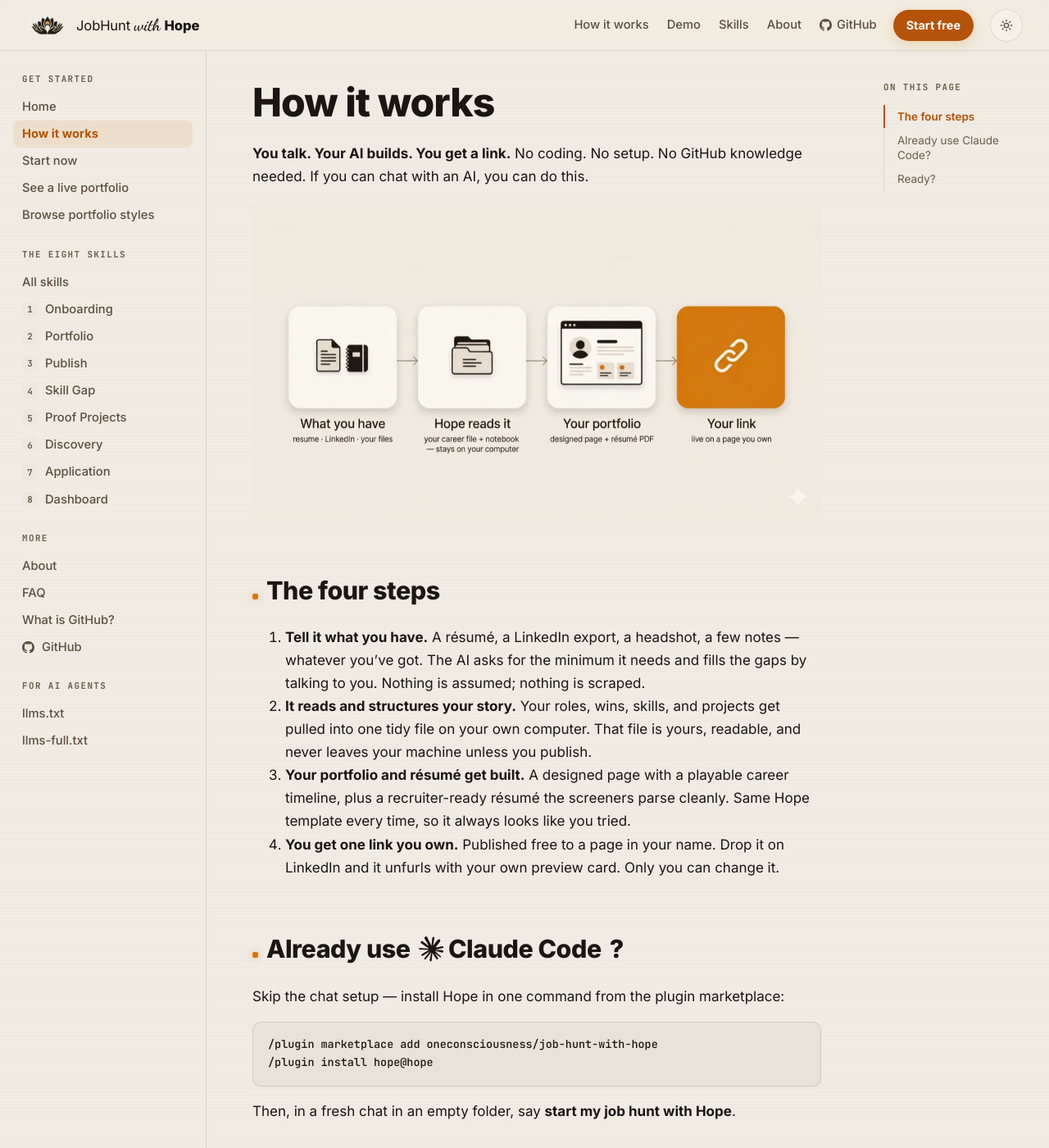
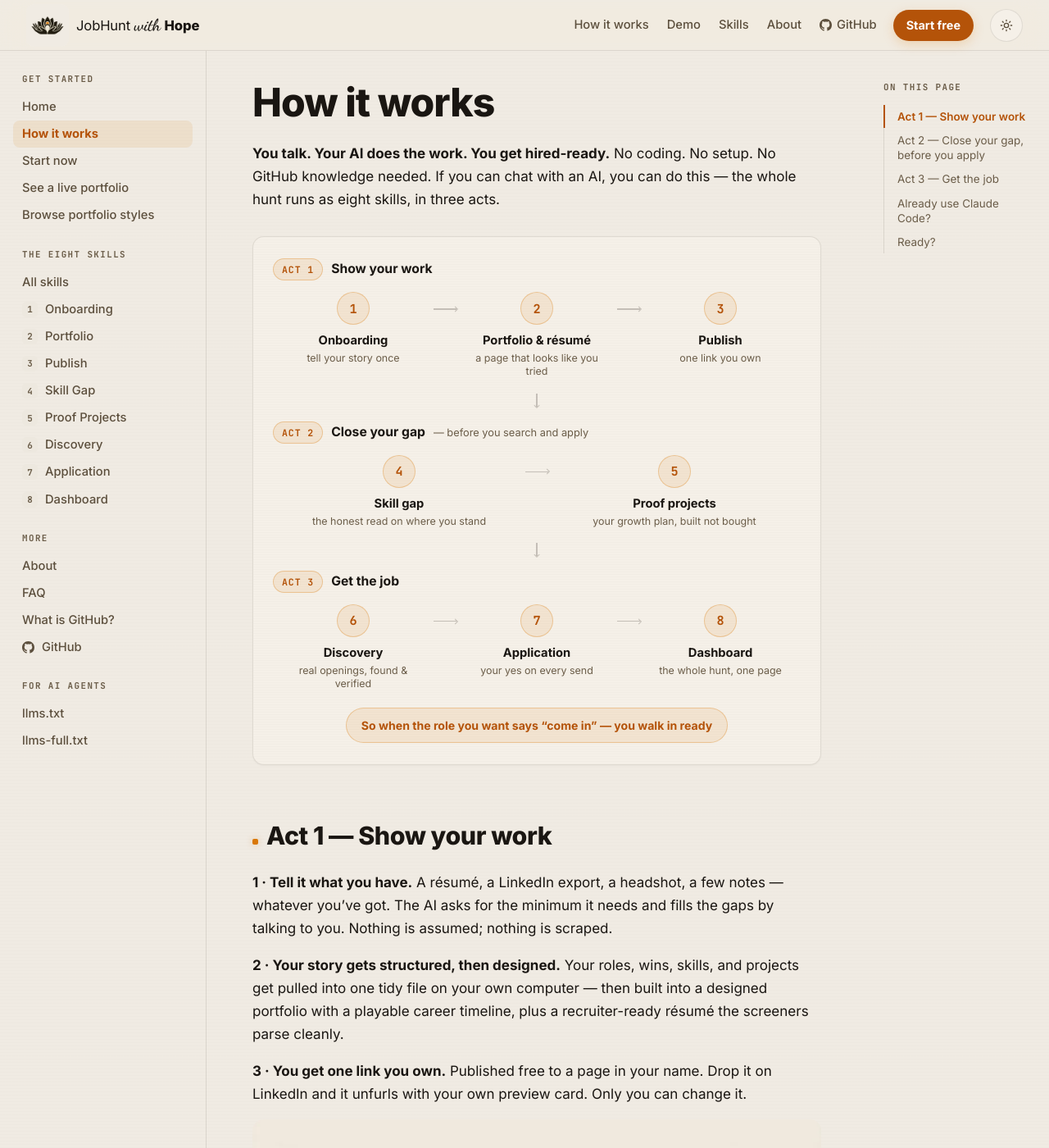
Before and after one commit to oneconsciousness/agenthope, a Jekyll site: the page built from how.md, in a window 1280 px wide and 1400 px high. Shown: the whole window at 82% size. Built offline with Jekyll 4.4.1, drawn with Linux system fonts in a browser that asks for light colours; some of the changed text lies outside the part shown.

Commit message:
feat(how): recast the four steps as the full three-act journey
The page taught skills 1-3 and stopped. Now it walks all eight —
show your work, close your gap before you apply, get the job —
with the journey infographic and the walk-in-ready close.

Co-Authored-By: Claude Fable 5 <noreply@anthropic.com>

```diff
--- a/how.md
+++ b/how.md
@@ -2,23 +2,43 @@
 layout: doc
 title: "How it works"
 permalink: /how/
-description: "How JobHunt with Hope works — you talk, your AI reads what you have, builds your portfolio and résumé, and gives you one link you own. No coding, no setup."
+description: "How JobHunt with Hope works — your AI builds your portfolio and résumé, finds your skill gaps and growth plan, then finds real jobs and applies with your yes. No coding."
 ---
 
 # How it works
 
-**You talk. Your AI builds. You get a link.** No coding. No setup. No GitHub knowledge needed. If you can chat with an AI, you can do this.
+**You talk. Your AI does the work. You get hired-ready.** No coding. No setup. No GitHub knowledge needed. If you can chat with an AI, you can do this — the whole hunt runs as eight skills, in three acts.
+
+{% include ig-journey.html %}
+
+## Act 1 — Show your work
+
+**1 · Tell it what you have.** A résumé, a LinkedIn export, a headshot, a few notes — whatever you've got. The AI asks for the minimum it needs and fills the gaps by talking to you. Nothing is assumed; nothing is scraped.
+
+**2 · Your story gets structured, then designed.** Your roles, wins, skills, and projects get pulled into one tidy file on your own computer — then built into a designed portfolio with a playable career timeline, plus a recruiter-ready résumé the screeners parse cleanly.
+
+**3 · You get one link you own.** Published free to a page in your name. Drop it on LinkedIn and it unfurls with your own preview card. Only you can change it.
 
 <figure class="figure figure--plain">
-  <img src="{{ '/assets/img/how-hope-works.webp' | relative_url }}" alt="Four steps: what you have, Hope reads it, your portfolio is built, and you get your link" width="1200" height="675" loading="lazy" />
+  <img src="{{ '/assets/img/how-hope-works.webp' | relative_url }}" alt="Act 1 in pictures: what you have, Hope reads it, your portfolio is built, and you get your link" width="1200" height="675" loading="lazy" />
+  <figcaption class="muted">Act 1, in pictures — from what you have to your link.</figcaption>
 </figure>
 
-## The four steps
+## Act 2 — Close your gap, before you apply
 
-1. **Tell it what you have.** A résumé, a LinkedIn export, a headshot, a few notes — whatever you've got. The AI asks for the minimum it needs and fills the gaps by talking to you. Nothing is assumed; nothing is scraped.
-2. **It reads and structures your story.** Your roles, wins, skills, and projects get pulled into one tidy file on your own computer. That file is yours, readable, and never leaves your machine unless you publish.
-3. **Your portfolio and résumé get built.** A designed page with a playable career timeline, plus a recruiter-ready résumé the screeners parse cleanly. Same Hope template every time, so it always looks like you tried.
-4. **You get one link you own.** Published free to a page in your name. Drop it on LinkedIn and it unfurls with your own preview card. Only you can change it.
+**4 · Get the honest read.** Hope researches the role you actually want and measures the distance between you and it — ranked skill gaps, real market evidence, and your strengths named too. Nothing moves forward until you and Hope agree on the read.
+
+**5 · Build your growth plan.** One or two proof projects that close your biggest gaps fastest — picked together, with a concrete build plan and an honest list of what to skip. This is the part most tools skip: getting you ready <em>before</em> the search, not after the rejection.
+
+## Act 3 — Get the job
+
+**6 · Say “find me jobs.”** Hope asks what you want and how many openings to bring back — then scrapes the web: the big job boards <em>and</em> the company career pages most tools never check. Every posting is verified still open before you see it, graded honestly against your real experience, and nothing makes your board without your yes.
+
+**7 · Say “apply for me.”** Hope fills each job application while you watch — every field shown before it's filled, your cover letter drafted from your real story, and nothing submitted until you say “send it.” You do every login yourself; Hope never sees a password.
+
+**8 · Watch it all on one dashboard.** A private page with two simple views — your skill gaps and the plan to close them, and your jobs board with every application in plain words, from Found to Offer.
+
+So when the role you want says “come in” — **you walk in ready.**
 
 ## Already use <span class="ai">{% include ai-claude.svg %}Claude Code</span>?
 
@@ -33,6 +53,6 @@ Then, in a fresh chat in an empty folder, say **start my job hunt with Hope**.
 
 ## Ready?
 
-[Copy your instructions and start →](/#start) · [See a live portfolio first →]({{ '/demo/' | relative_url }})
+[Copy your instructions and start →](/#start) · [Read all eight skills →]({{ '/skills/' | relative_url }}) · [See a live portfolio first →]({{ '/demo/' | relative_url }})
 
 New to GitHub or publishing a page? [Here's the plain-English walkthrough →]({{ '/publishing/' | relative_url }})
```
